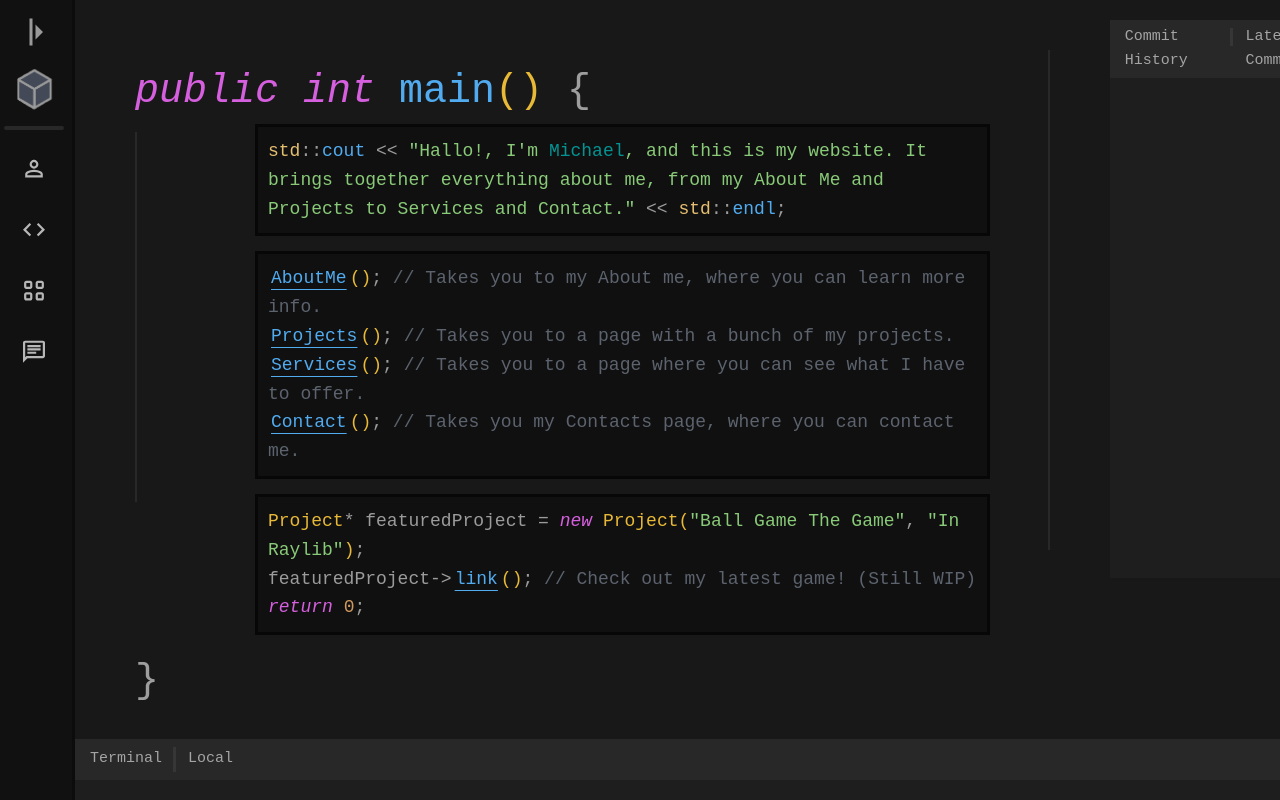
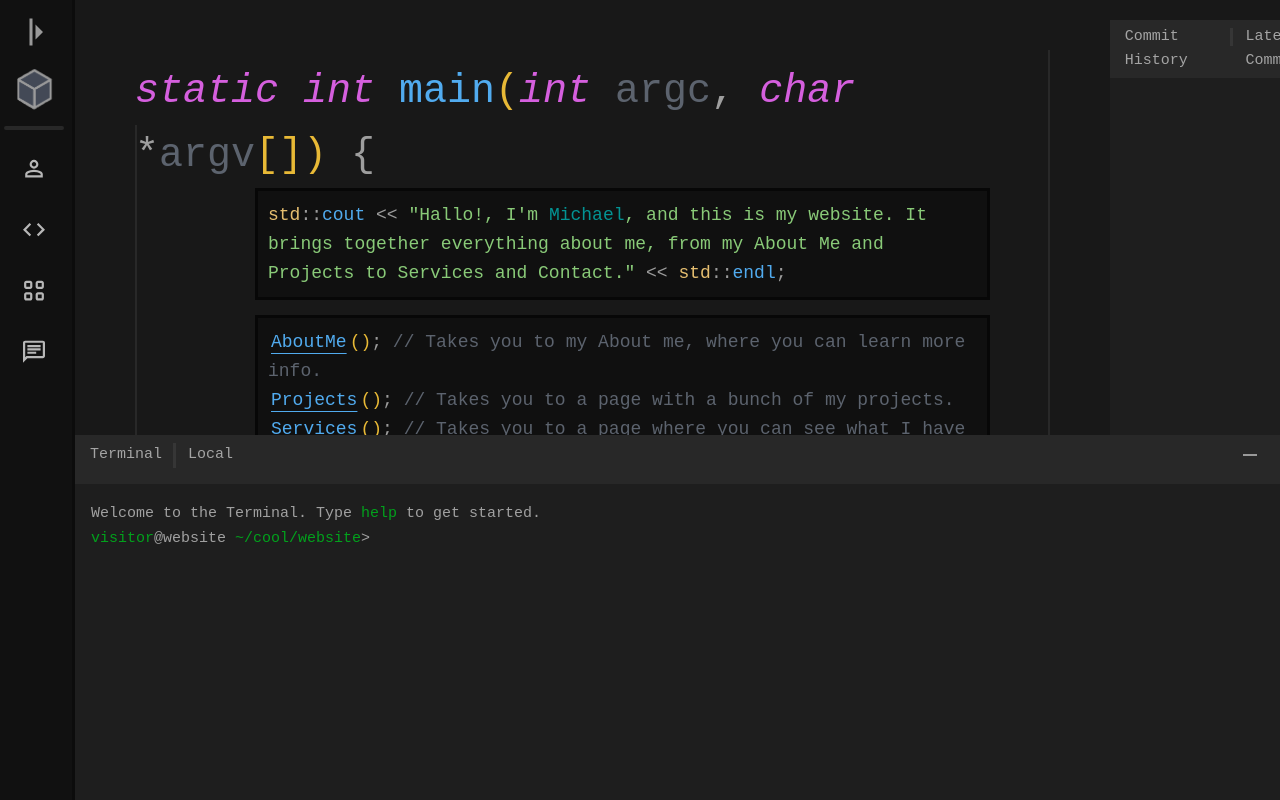
Before and after one commit to EclipsedMango/MyWebsite, a Vue app: page / in a window 1280 px wide. Built offline with nearby package versions, Linux system fonts and the light colour scheme; no server answers.

Commit message:
fixed termnial issues, fixed main function title, added terminal closing and opening

```diff
--- a/src/components/FakeTerminal.vue
+++ b/src/components/FakeTerminal.vue
@@ -1,5 +1,8 @@
 <script>
 import DOMPurify from 'dompurify';
+import {computed} from "vue";
+import MinimiseIcon from "@/components/Icons/MinimiseIcon.vue";
+import {terminalCollapsed} from "@/terminaldata.js";
 
 function purify(val) {
   return DOMPurify.sanitize(val);
@@ -22,6 +25,7 @@ function pad(val) {
 }
 
 export default {
+  components: {MinimiseIcon},
   data() {
     return {
       command: '',
@@ -31,6 +35,10 @@ export default {
       awaitingRedirectConfirm: false,
       busy: false,
     };
+  },
+  setup() {
+    const toggleTerminal = () => {terminalCollapsed.value = !terminalCollapsed.value}
+    return {terminalCollapsed, toggleTerminal};
   },
   methods: {
     prevCommand() {
@@ -171,13 +179,14 @@ export default {
 </script>
 
 <template>
-  <div style="padding-top: 25px">
+  <div class="terminal-container" :class="{'terminal-container-closed': terminalCollapsed}">
     <div class="terminal-title">
       <span>Terminal</span>
       <div class="terminal-title-line"></div>
       <span style="padding-left: 25px">Local</span>
+      <i @click="toggleTerminal" style="margin-left: calc(100vw - 275px)"><minimise-icon></minimise-icon></i>
     </div>
-    <div class="terminal" @click="focusInput">
+    <div class="terminal" :class="{'terminal-closed': terminalCollapsed}" @click="focusInput">
       <div class="output">
         <div v-for="(line, index) in history" :key="index" class="line" v-html="line"></div>
       </div>
@@ -193,6 +202,32 @@ export default {
 </template>
 
 <style scoped>
+
+.terminal-container {
+  transition: all 0.5s ease;
+
+  display: flex;
+  flex-direction: column;
+  flex-grow: 1;
+
+  bottom: 0;
+  position: fixed;
+  height: 365px;
+  width: 100vw;
+}
+
+.terminal-container-closed {
+  transition: all 0.5s ease;
+
+  display: flex;
+  flex-direction: column;
+  flex-grow: 1;
+
+  bottom: 20px;
+  position: fixed;
+  height: 20px;
+  width: 100vw;
+}
 
 .terminal-title {
   display: flex;
@@ -210,14 +245,33 @@ export default {
 }
 
 .terminal {
+  transition: all 0.5s ease;
+
   display: flex;
   flex-direction: column;
+  flex-grow: 1;
+
+  overflow-y: auto;
+
   background: #1e1e1e;
-  padding: 1rem 1rem 2%;
-  height: 350px;
-  width: 100vw;
+  padding: 1rem;
   cursor: text;
+}
+
+.terminal-closed {
+  transition: all 0.5s ease;
+
+  display: flex;
+  flex-direction: column;
+  flex-grow: 1;
+
   overflow-y: auto;
+
+  background: #1e1e1e;
+  padding: 1rem;
+  cursor: text;
+
+  visibility: hidden;
 }
 
 .output {
@@ -230,7 +284,9 @@ export default {
 }
 
 .prompt {
-  width: 340px;
+  min-width: 285px;
+  width: 315px;
+  text-wrap: nowrap;
   color: #02a11c;
 }
 
--- /dev/null
+++ b/src/components/Icons/MinimiseIcon.vue
@@ -0,0 +1,11 @@
+<script setup>
+
+</script>
+
+<template>
+  <svg xmlns="http://www.w3.org/2000/svg" height="24px" viewBox="0 -960 960 960" width="24px" fill="#999999"><path d="M200-440v-80h560v80H200Z"/></svg>
+</template>
+
+<style scoped>
+
+</style>
--- a/src/pages/Home.vue
+++ b/src/pages/Home.vue
@@ -16,9 +16,17 @@ import FakeTerminal from "@/components/FakeTerminal.vue";
       <div class="home-line"></div>
       <div class="home-container-2">
         <h1 class="home-header">
-          <span style="font-style: italic; color: #d55fde">public int </span>
+          <span style="font-style: italic; color: #d55fde">static int </span>
           <span style="color: #51abef">main</span>
-          <span style="color: #e8b936">()</span> {
+          <span style="color: #e8b936">(</span>
+          <span>
+            <span style="font-style: italic; color: #d55fde">int </span>
+            <span style="color: #5c636e;">argc</span>,
+            <span style="font-style: italic; color: #d55fde">char </span>
+            *<span style="color: #5c636e;">argv</span>
+            <span style="color: #e8b936">[]</span>
+          </span>
+          <span style="color: #e8b936">)</span> {
         </h1>
         <div class="home-text-box-container">
           <div class="home-text-box-style">
@@ -93,10 +101,10 @@ import FakeTerminal from "@/components/FakeTerminal.vue";
 
 .home-line {
   border-left: 2px solid rgba(51, 51, 51, 0.64);
-  height: 370px;
+  height: 375px;
   position: relative;
   left: 62px;
-  top: 132px;
+  top: 125px;
   margin-left: -2px;
   z-index: 0;
 }
--- /dev/null
+++ b/src/terminaldata.js
@@ -0,0 +1,5 @@
+import {ref} from "vue";
+
+export const terminalCollapsed = ref(false);
+export const TERMINAL_HEIGHT = 365;
+export const TERMINAL_HEIGHT_COLLAPSED = 0;
```
Also changed, not shown: src/components/Icons/PlusIcon.vue (added, +11 -0 lines).
